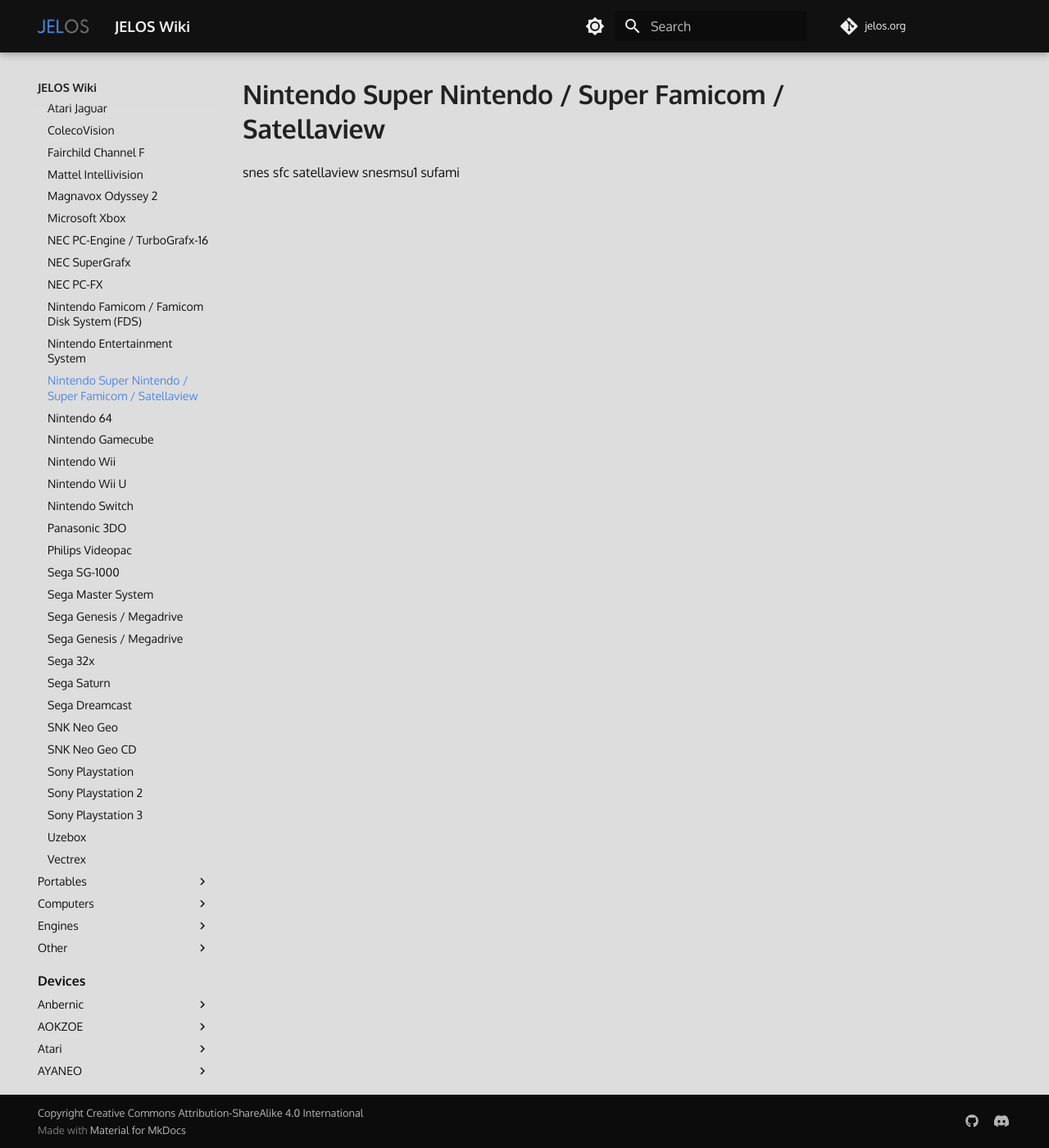
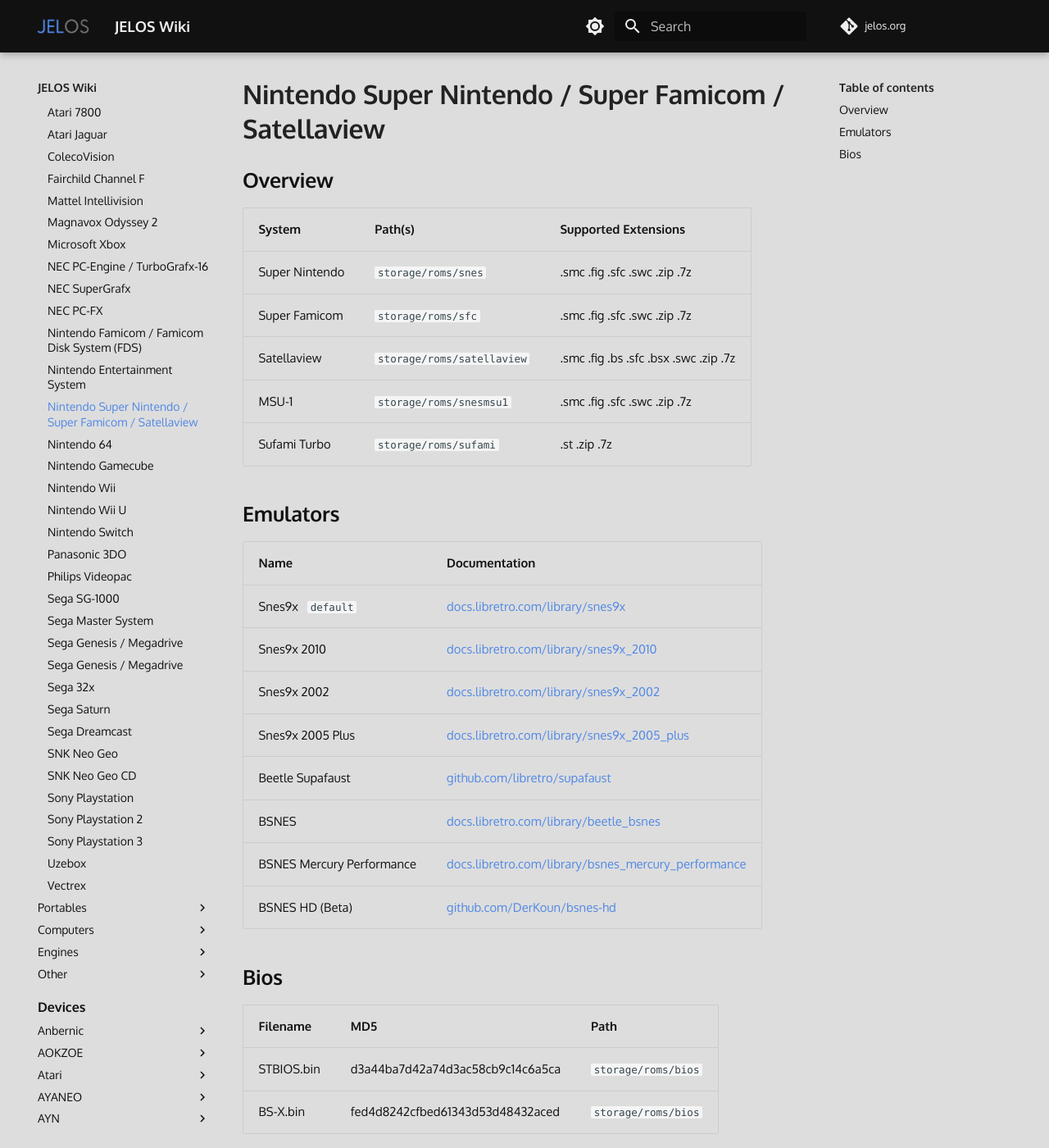
Before and after one commit to wbrawner/jelos.org, an MkDocs documentation site: the page built from docs/systems/snes.md, in a window 1280 px wide and 1400 px high. Shown: the whole window at 82% size. Built offline with MkDocs 1.6.1 and Material for MkDocs 9.7.7, drawn with Linux system fonts in a browser that asks for light colours; some web fonts are replaced; comment, search, counter and statistics services are not loaded.

Commit message:
Update snes.md

```diff
--- a/docs/systems/snes.md
+++ b/docs/systems/snes.md
@@ -1,7 +1,31 @@
 # Nintendo Super Nintendo / Super Famicom / Satellaview
 
-snes
-sfc
-satellaview
-snesmsu1
-sufami
+## Overview
+
+| System | Path(s) | Supported Extensions |
+| -- | -- | -- |
+| Super Nintendo | `storage/roms/snes` | .smc .fig .sfc .swc .zip .7z |
+| Super Famicom | `storage/roms/sfc` | .smc .fig .sfc .swc .zip .7z |
+| Satellaview | `storage/roms/satellaview` | .smc .fig .bs .sfc .bsx .swc .zip .7z |
+| MSU-1 | `storage/roms/snesmsu1` | .smc .fig .sfc .swc .zip .7z |
+| Sufami Turbo | `storage/roms/sufami` | .st .zip .7z |
+
+## Emulators
+
+| Name | Documentation |
+| --- | --- |
+| Snes9x &nbsp; `default` | [docs.libretro.com/library/snes9x](https://docs.libretro.com/library/snes9x/) |
+| Snes9x 2010 | [docs.libretro.com/library/snes9x_2010](https://docs.libretro.com/library/snes9x_2010/) |
+| Snes9x 2002 | [docs.libretro.com/library/snes9x_2002](https://docs.libretro.com/library/snes9x_2002/) |
+| Snes9x 2005 Plus | [docs.libretro.com/library/snes9x_2005_plus](https://docs.libretro.com/library/snes9x_2005_plus/) |
+| Beetle Supafaust | [github.com/libretro/supafaust](https://github.com/libretro/supafaust/) |
+| BSNES | [docs.libretro.com/library/beetle_bsnes](https://docs.libretro.com/library/beetle_bsnes/) |
+| BSNES Mercury Performance | [docs.libretro.com/library/bsnes_mercury_performance](https://docs.libretro.com/library/bsnes_mercury_performance/) |
+| BSNES HD (Beta) | [github.com/DerKoun/bsnes-hd](https://github.com/DerKoun/bsnes-hd/) |
+
+## Bios
+
+| Filename | MD5 | Path |
+| --- | --- | --- |
+| STBIOS.bin | d3a44ba7d42a74d3ac58cb9c14c6a5ca | `storage/roms/bios` |
+| BS-X.bin | fed4d8242cfbed61343d53d48432aced | `storage/roms/bios` |
```
